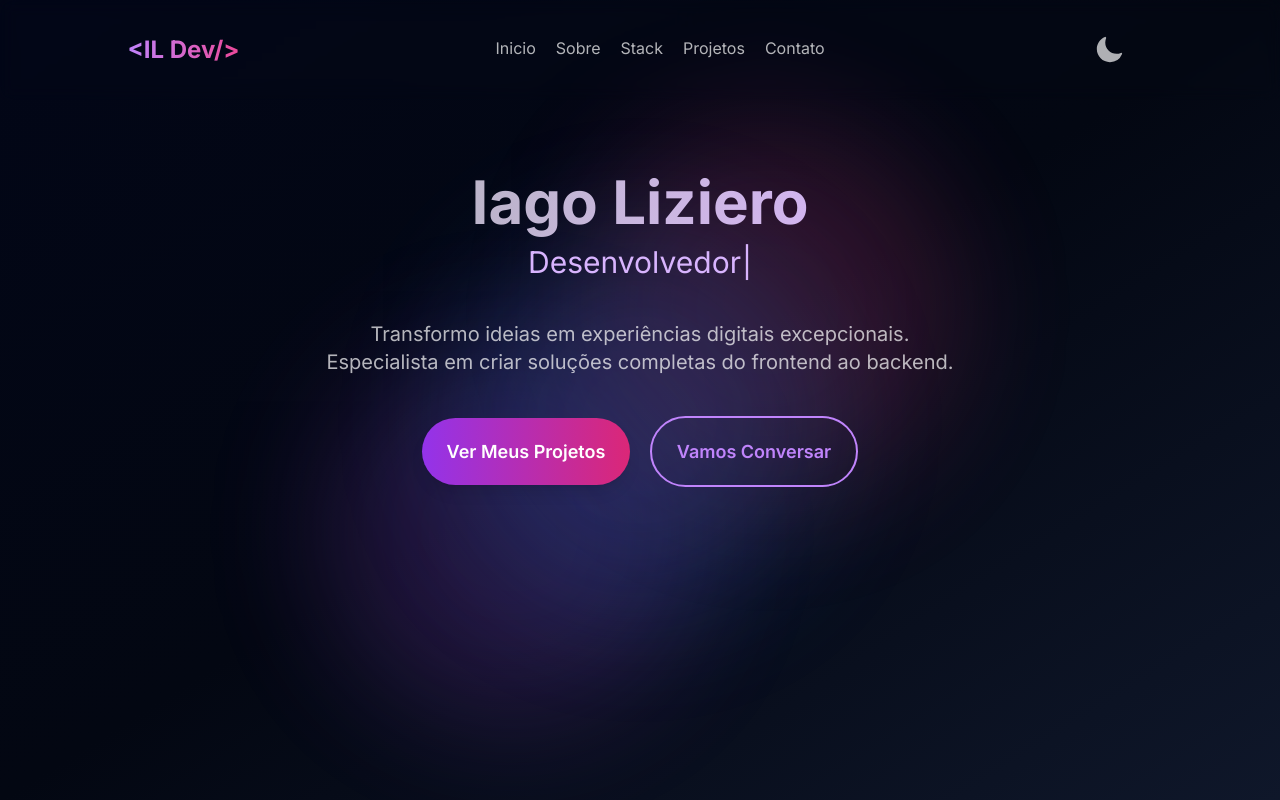
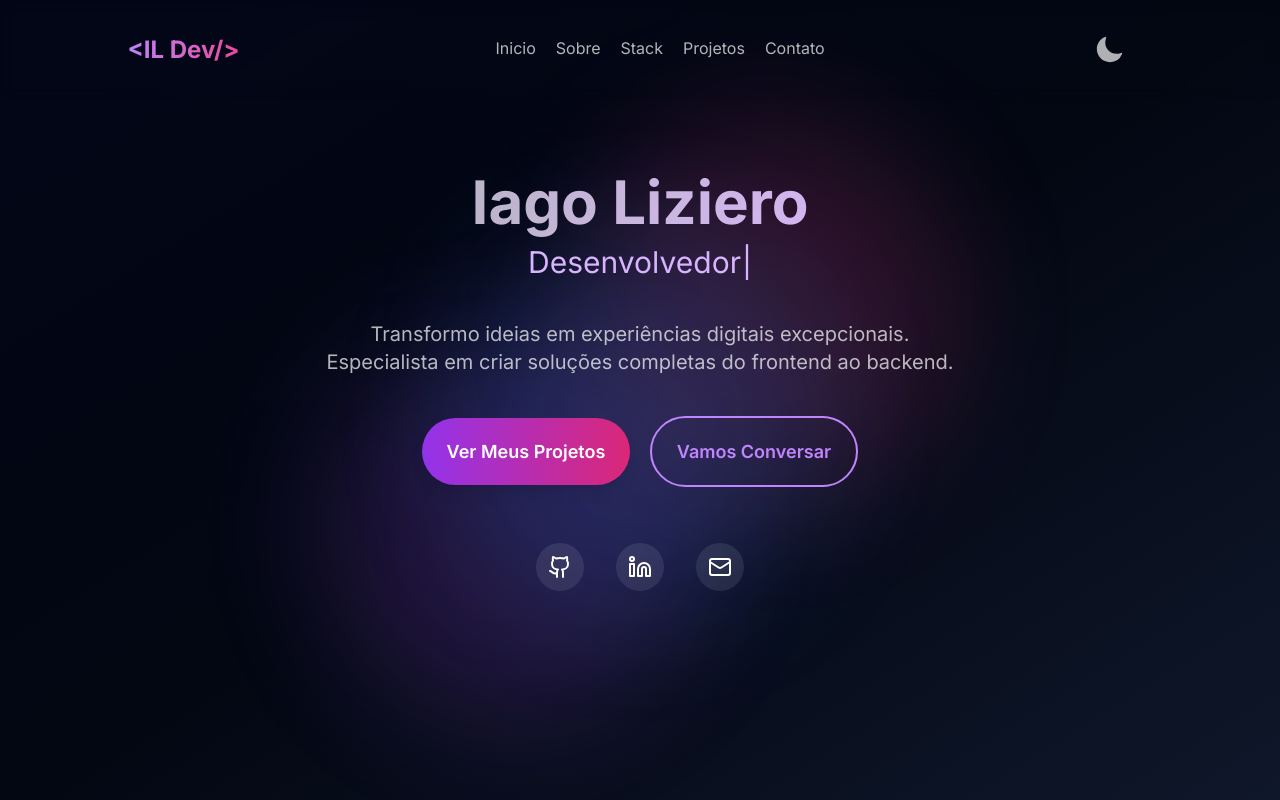
Before and after one commit to iagoliziero/my-portfolio, a React (Vite) app: page / in a window 1280 px wide. Built offline with nearby package versions, Linux system fonts and the light colour scheme.

Commit message:
feat: create components (LinkSocials and SocialsSection)

```diff
--- a/package.json
+++ b/package.json
@@ -10,6 +10,7 @@
     "preview": "vite preview"
   },
   "dependencies": {
+    "lucide-react": "^0.525.0",
     "react": "^18.3.1",
     "react-dom": "^18.3.1",
     "styled-components": "^6.1.19",
--- a/src/App.tsx
+++ b/src/App.tsx
@@ -2,6 +2,7 @@ import "./App.css";
 import Header from "./components/Header";
 import Hero from "./components/Hero";
 import HeroContent from "./components/HeroContent";
+import SocialsSection from "./components/SocialsSection";
 
 function App() {
   return (
@@ -15,7 +16,9 @@ function App() {
           <Hero />
         </div>
       </section>
-
+      {/* Socials section */}
+      <SocialsSection />
+      {/* Socials section */}
     </div>
   );
 }
--- /dev/null
+++ b/src/components/LinkSocials.tsx
@@ -0,0 +1,20 @@
+interface LinkSocialsProps {
+    href: string;
+    target?: string;
+    rel?: string;
+    children: React.ReactNode;
+}
+
+const LinkSocials = ({href, children, target, rel}: LinkSocialsProps ) => {
+    return (
+        <a
+        href={href}
+        target={target}
+        rel={rel}
+        className="bg-slate-200 bg-opacity-10 p-3 rounded-full cursor-pointer hover:scale-110 transition-all duration-300 ease-in-out hover:bg-opacity-15">
+       {children}
+   </a>
+     );
+}
+
+export default LinkSocials;
--- /dev/null
+++ b/src/components/SocialsSection.tsx
@@ -0,0 +1,23 @@
+import LinkSocials from "./LinkSocials";
+
+const SocialsSection = (): JSX.Element => {
+    return (
+        <section className="flex items-center justify-center gap-6 md:gap-8  xl:gap-10 relative bottom-10">
+
+        <LinkSocials href="https://github.com/iagoliziero" target="_blank" rel="noopener noreferrer">
+            <svg xmlns="http://www.w3.org/2000/svg" width="24" height="24" viewBox="0 0 24 24" fill="none" stroke="currentColor" stroke-width="2" stroke-linecap="round" stroke-linejoin="round" className="lucide lucide-github-icon lucide-github text-white"><path d="M15 22v-4a4.8 4.8 0 0 0-1-3.5c3 0 6-2 6-5.5.08-1.25-.27-2.48-1-3.5.28-1.15.28-2.35 0-3.5 0 0-1 0-3 1.5-2.64-.5-5.36-.5-8 0C6 2 5 2 5 2c-.3 1.15-.3 2.35 0 3.5A5.403 5.403 0 0 0 4 9c0 3.5 3 5.5 6 5.5-.39.49-.68 1.05-.85 1.65-.17.6-.22 1.23-.15 1.85v4"/><path d="M9 18c-4.51 2-5-2-7-2"/></svg>
+        </LinkSocials>
+
+        <LinkSocials href="https://www.linkedin.com/in/iago-liziero-54b81232b/" target="_blank" rel="noopener noreferrer">
+            <svg xmlns="http://www.w3.org/2000/svg" width="24" height="24" viewBox="0 0 24 24" fill="none" stroke="currentColor" stroke-width="2" stroke-linecap="round" stroke-linejoin="round" className="lucide lucide-linkedin-icon lucide-linkedin text-white"><path d="M16 8a6 6 0 0 1 6 6v7h-4v-7a2 2 0 0 0-2-2 2 2 0 0 0-2 2v7h-4v-7a6 6 0 0 1 6-6z"/><rect width="4" height="12" x="2" y="9"/><circle cx="4" cy="4" r="2"/></svg>
+         </LinkSocials>
+
+
+        <LinkSocials href="mailto:contatoiagoliziero@gmail.com?subject=Olá%20Iago">
+            <svg xmlns="http://www.w3.org/2000/svg" width="24" height="24" viewBox="0 0 24 24" fill="none" stroke="currentColor" stroke-width="2" stroke-linecap="round" stroke-linejoin="round" className="lucide lucide-mail-icon lucide-mail text-white"><path d="m22 7-8.991 5.727a2 2 0 0 1-2.009 0L2 7"/><rect x="2" y="4" width="20" height="16" rx="2"/></svg>
+        </LinkSocials>
+      </section>
+     );
+}
+
+export default SocialsSection;
```
Also changed, not shown: 1 other file (tests, documents, lock files or other folders).
